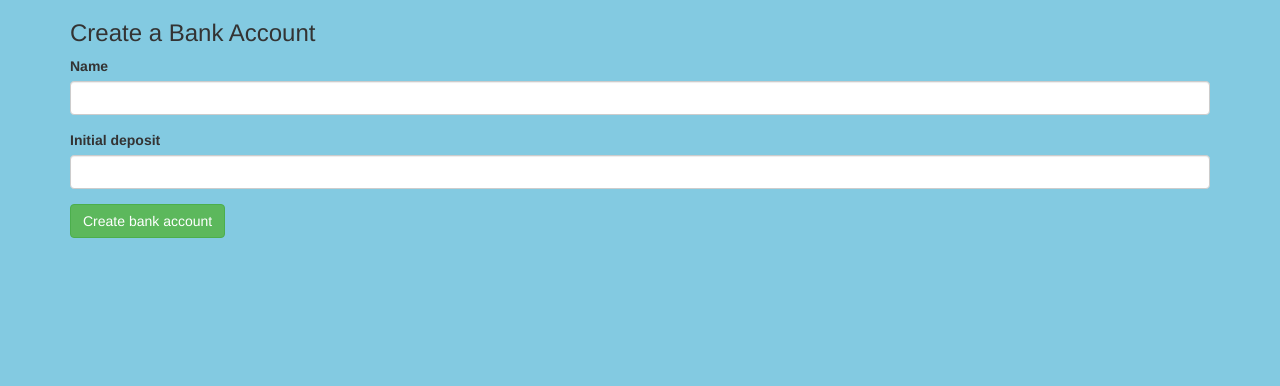
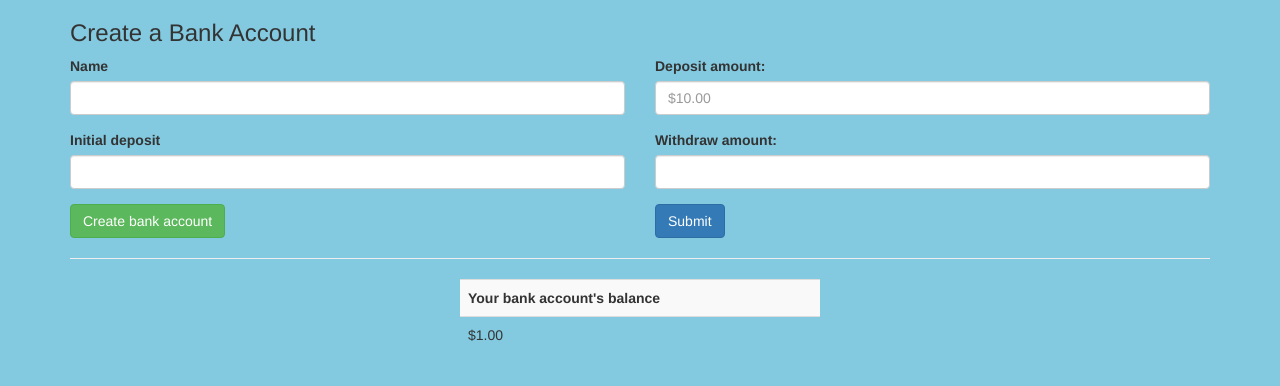
Before and after one commit to bountham/Bank-Account, a plain HTML site: page index.html in a window 1280 px wide. Drawn offline with nearby package versions, Linux system fonts and the light colour scheme.

Commit message:
add interface

```diff
--- a/index.html
+++ b/index.html
@@ -9,6 +9,8 @@
 <body>
     <div class="container">
         <h3>Create a Bank Account</h3>
+        <div class="row">
+          <div class="col-md-6">
               <form id="create-bank">
                   <div class="form-group">
                       <label for="name">Name</label>
@@ -20,8 +22,39 @@
                       <input type="text" name="initial-deposit"id="initial-deposit" class="form-control">
                   </div>
                   <button class="btn btn-success" name="button" type ="submit">Create bank account</button>
+              </form>
+          </div>
+          <div class="col-md-6">
+            <form id="money-dep-with">
+                <div class="form-group">
+                    <label for="deposit-amount">Deposit amount:</label>
+                    <input type="text" name="deposit-amount" id="deposit-amount" required class="form-control" placeholder="$10.00">
+                </div>
 
+                <div class="form-group">
+                    <label for="withdraw-amount">Withdraw amount:</label>
+                    <input type="text" name="withdraw-amount"   id="withdraw-amount" required class="form-control">
+                </div>
+                <button type="submit" class="btn btn-primary">Submit</button>
             </form>
+          </div>
+      </div>
+      <hr>
+      <div class="row">
+          <div class ="col-md-4"></div>
+          <div class ="col-md-4">
+              <table class="table table-striped">
+                  <tr>
+                      <th>Your bank account's balance</th>
+                  </tr>
+                <tr>
+                    <td id="balance">
+                        <p>$1.00</p>
+                    </td>
+                </tr>
+              </table>
+          </div>
+          <div class= "col-md-4"></div>
       </div>
 </body>
 </html>
```
Lines whose indentation alone changed are shown as unchanged.
